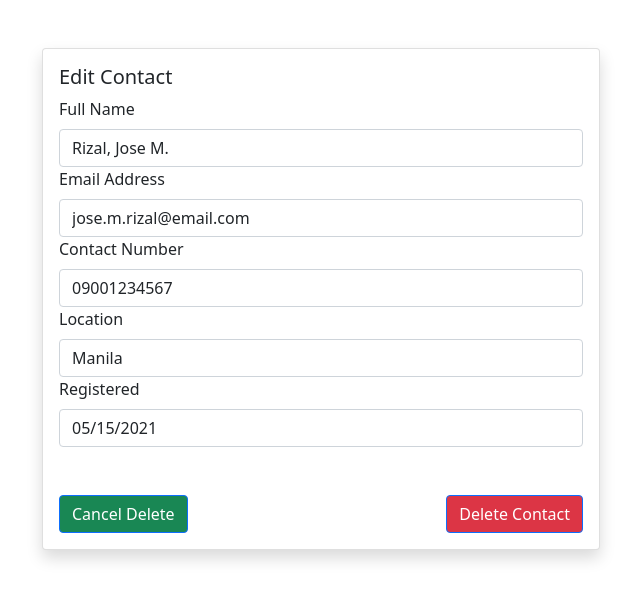
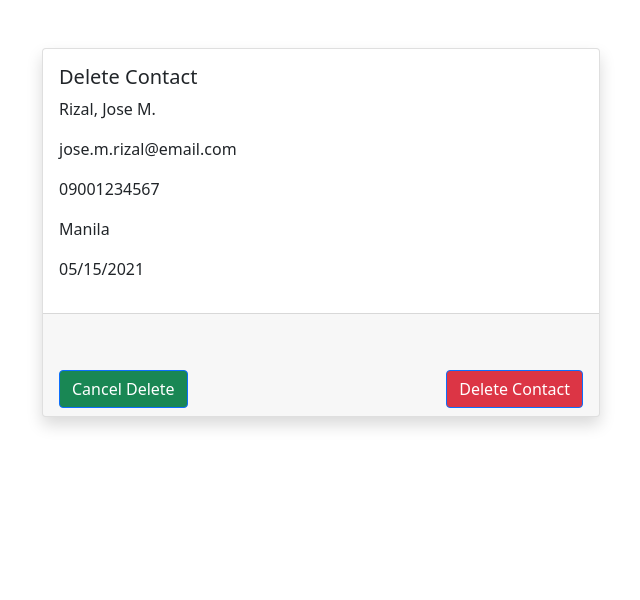
Before and after one commit to mrabara/contactlist, a React (Create React App) app: page /delete/1 in a window 1280 px wide. Shown: the top 600 px of the page, without its empty margins (319-959 px from the left). Built offline with nearby package versions, Linux system fonts and the light colour scheme.

Commit message:
added delete function

```diff
--- a/src/components/Contacts.js
+++ b/src/components/Contacts.js
@@ -1,19 +1,13 @@
-import React, { useContext, useState } from 'react'
 import { Button } from 'react-bootstrap'
 import { FontAwesomeIcon } from '@fortawesome/react-fontawesome';
 import { faEye, faPencilAlt, faTrashAlt } from '@fortawesome/free-solid-svg-icons';
-import { GlobalContext } from '../context/GlobalState';
 import { Link } from 'react-router-dom';
-import { DeleteContact } from './DeleteContact';
+
+
 
 
 export const Contacts = ({ contact }) => {
-    const { viewContact } = useContext(GlobalContext);
-    const [cont, setCont] = useState(contact);
 
-    const deleteContact = (contact) => {
-        setCont(contact);
-    }
 
     return (
         <tr>
@@ -32,7 +26,7 @@ export const Contacts = ({ contact }) => {
                         <Button className='text-success btn-light' ><FontAwesomeIcon icon={faPencilAlt} /></Button>
                     </Link>
                     <Link to={`/delete/${contact.id}`}>
-                        <Button className='text-danger btn-light' size='sm' onClick={() => deleteContact(contact) }> <FontAwesomeIcon icon={faTrashAlt} /> </Button>
+                        <Button className='text-danger btn-light' size='sm'> <FontAwesomeIcon icon={faTrashAlt} /> </Button>
                     </Link>
                 </div>
             </td>
--- a/src/components/DeleteContact.js
+++ b/src/components/DeleteContact.js
@@ -1,6 +1,6 @@
 import React, { useContext, useEffect, useState } from 'react'
 import { GlobalContext } from '../context/GlobalState'
-import { Button, Card, Form } from 'react-bootstrap';
+import { Button, Card } from 'react-bootstrap';
 import { Link } from 'react-router-dom';
 
 export const DeleteContact = ({match, history}) => {
@@ -26,11 +26,8 @@ export const DeleteContact = ({match, history}) => {
     }, [contactId, contacts, contact ])
 
 
-    const onSubmit = (e) => {
-        e.preventDefault();
-
-        deleteContact(contactId);
-
+    const delContact = (id) => {
+        deleteContact(id);
         history.push('/');
     }
 
@@ -41,38 +38,21 @@ export const DeleteContact = ({match, history}) => {
                 <div className="col d-flex justify-content-center">
                     <Card className='w-50 mt-5 shadow'>
                         <Card.Body>
-                            <Card.Title>Edit Contact</Card.Title>
-                            <Form onSubmit={onSubmit }>
-                                <Form.Group>
-                                    <Form.Label>Full Name</Form.Label>
-                                    <Form.Control value={ fname} type='text' placeholder='Last Name, First Name Middle Initial'  />
-                                </Form.Group>
-                                <Form.Group>
-                                    <Form.Label>Email Address</Form.Label>
-                                    <Form.Control value={email } type='email' placeholder='example@email.com' />
-                                </Form.Group>
-                                <Form.Group>
-                                    <Form.Label>Contact Number</Form.Label>
-                                    <Form.Control value={ phone} type='text' placeholder='99999999999'  />
-                                </Form.Group>
-                                <Form.Group>
-                                    <Form.Label>Location</Form.Label>
-                                    <Form.Control value={location} type='text' placeholder='Location'  />
-                                </Form.Group>
-                                <Form.Group>
-                                    <Form.Label>Registered</Form.Label>
-                                    <Form.Control value={ registered} type='text' placeholder='mm/dd/yyyy' onChange={(e)=> setRegistered(e.target.value)} />
-                                </Form.Group>
-                                <Form.Group>
-                                    <div className="d-flex justify-content-between mt-5">
-                                        <Link to='/'>
-                                            <Button className='bg-success'>Cancel Delete</Button>
-                                        </Link>
-                                        <Button type='submit' className='bg-danger'>Delete Contact</Button>
-                                    </div>
-                                </Form.Group>
-                            </Form>
+                            <Card.Title>Delete Contact</Card.Title>
+                            <p>{fname}</p>
+                            <p>{email}</p>
+                            <p>{phone}</p>
+                            <p>{location}</p>
+                            <p>{registered}</p>
                         </Card.Body>
+                        <Card.Footer>
+                            <div className="d-flex justify-content-between mt-5">
+                                <Link to='/'>
+                                    <Button className='bg-success'>Cancel Delete</Button>
+                                </Link>
+                                <Button className='bg-danger' onClick={() => delContact(contact.id) }>Delete Contact</Button>
+                            </div>
+                        </Card.Footer>
                     </Card>
                 </div>
             </div>
--- a/src/components/EditContact.js
+++ b/src/components/EditContact.js
@@ -3,52 +3,33 @@ import { Button, Card, Form } from 'react-bootstrap';
 import { Link } from 'react-router-dom';
 import { GlobalContext } from '../context/GlobalState'
 
-export const EditContact = ({ match}) => {
-    const { editContact, locations, contacts} = useContext(GlobalContext);
-    const contactId = match.params.id;
-    const [location, setLocation] = useState('');
-    const [contact, setContact] = useState('');
-    const [fname, setFname] = useState('');
-    const [email, setEmail] = useState('');
-    const [phone, setPhone] = useState('');
-    const [registered, setRegistered] = useState('');
+export const EditContact = ({ match, history}) => {
+    const { editContact, locations, contacts } = useContext(GlobalContext);
+    let contactId = match.params.id;
+    const [contact, setContact] = useState({
+        fname: '',
+        email: '',
+        phone: '',
+        registered: '',
+    });
 
-    useEffect(() => {
-        const selectedContact = contacts.find(cont => cont.id === +contactId);
-        setContact(selectedContact);
-        setFname(contact.fname);
-        setEmail(contact.email);
-        setLocation(contact.location);
-        setPhone(contact.phone);
-        setRegistered(contact.registered);
-        //eslint-disable-next-line react-hooks/exhaustive-deps
-    }, [contactId, contacts, contact ])
+
+
+    const  selectedContact = contacts.find(cont => cont.id === +contactId);
+
+    const contactDetails = (contact) => {
+        setContact();
+    }
+
+    console.log(selectedContact);
+
 
     const onSubmit = (e) => {
         e.preventDefault();
 
-        if (!fname && !email && !phone && !location && !registered) {
-            alert('Please don\'t leave blank');
-            return;
-        }
+        editContact(contact);
 
-        const contactEdited = {
-            fname,
-            email,
-            phone,
-            location: !location ? 'Manila' : 'Cebu',
-            registered
-        }
-
-
-
-        editContact(contactEdited);
-        setEmail('');
-        setFname('');
-        setLocation('Select Location');
-        setPhone('');
-        setRegistered('');
-
+        history.push('/');
     }
 
 
@@ -62,19 +43,19 @@ export const EditContact = ({ match}) => {
                             <Form onSubmit={onSubmit }>
                                 <Form.Group>
                                     <Form.Label>Full Name</Form.Label>
-                                    <Form.Control value={ fname} type='text' placeholder='Last Name, First Name Middle Initial' onChange={(e)=> setFname(e.target.value)} />
+                                    <Form.Control value={ selectedContact.fname} type='text' placeholder='Last Name, First Name Middle Initial' onChange={(e)=> contactDetails(e, 'fname')} />
                                 </Form.Group>
                                 <Form.Group>
                                     <Form.Label>Email Address</Form.Label>
-                                    <Form.Control value={email } type='email' placeholder='example@email.com' onChange={(e)=> setEmail(e.target.value)}/>
+                                    <Form.Control value={selectedContact.email } type='email' placeholder='example@email.com' onChange={(e)=> contactDetails(e, 'email')}/>
                                 </Form.Group>
                                 <Form.Group>
                                     <Form.Label>Contact Number</Form.Label>
-                                    <Form.Control value={ phone} type='text' placeholder='99999999999' onChange={(e)=> setPhone(e.target.value)} />
+                                    <Form.Control value={ selectedContact.phone} type='text' placeholder='99999999999' onChange={(e)=>contactDetails(e, 'phone')} />
                                 </Form.Group>
                                 <Form.Group>
                                     <Form.Label>Location</Form.Label>
-                                    <Form.Control value={location } as="select" onChange={(e)=> setLocation(e.target.value)}>
+                                    <Form.Control value={selectedContact.location } as="select" onChange={(e)=> contactDetails(e, 'location' )}>
                                         <option defaultValue disabled>Select Location</option>
                                         {
                                             locations.map(location => <option key={location.id }>{ location.location}</option>)
@@ -82,7 +63,7 @@ export const EditContact = ({ match}) => {
                                     </Form.Control>
                                     <Form.Group>
                                         <Form.Label>Registered</Form.Label>
-                                        <Form.Control value={ registered} type='text' placeholder='mm/dd/yyyy' onChange={(e)=> setRegistered(e.target.value)} />
+                                        <Form.Control value={ selectedContact.registered} type='text' placeholder='mm/dd/yyyy' onChange={(e)=> contactDetails(e, 'registered')} />
                                     </Form.Group>
                                 </Form.Group>
                                 <Form.Group>
```
